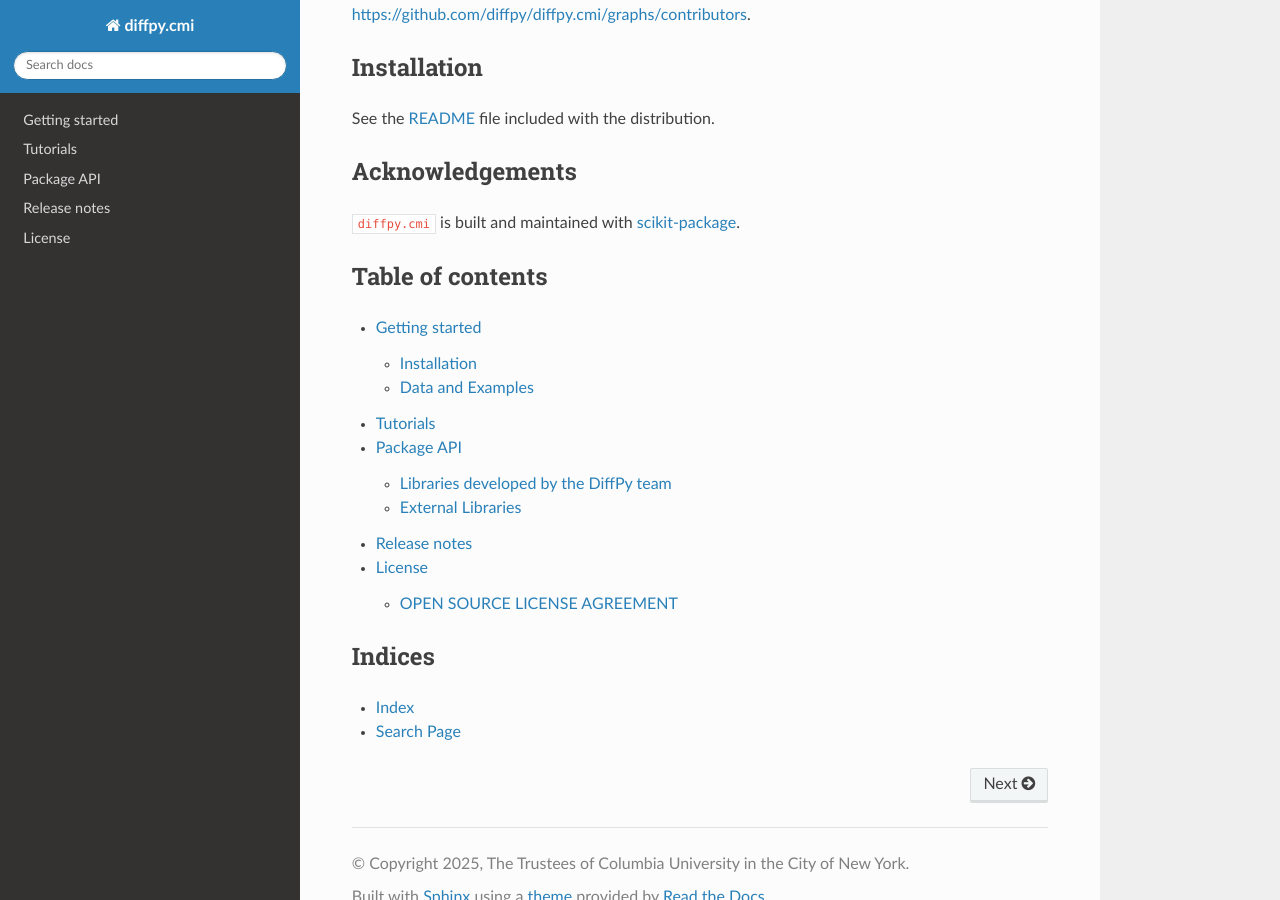
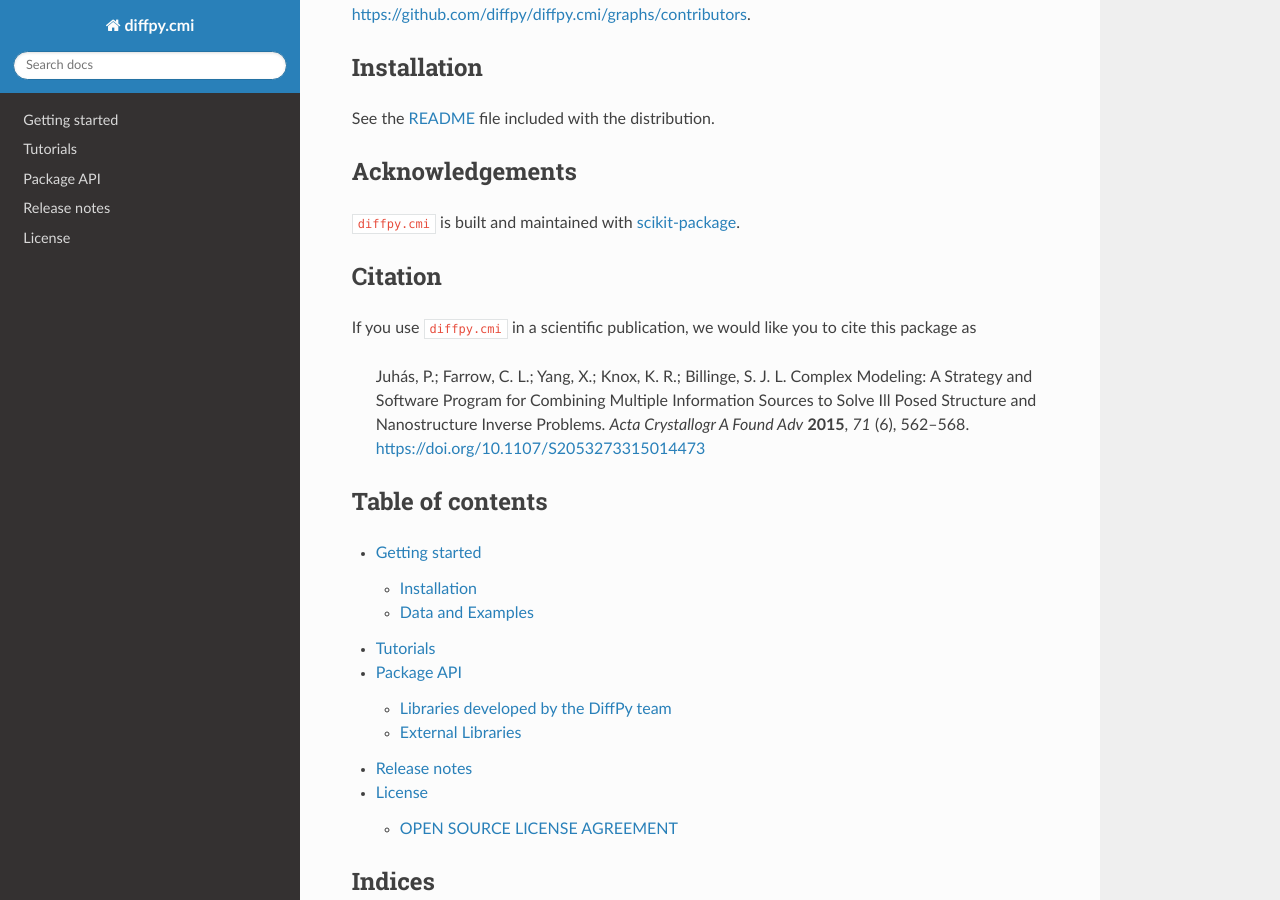
Before and after one commit to diffpy/diffpy.cmi, a Sphinx documentation site: the page built from doc/source/index.rst, in a window 1280 px wide and 900 px high, scrolled down 1005 px. Built offline with Sphinx 7.4.7 and the Read the Docs theme 3.1.0, drawn with Linux system fonts in a browser that asks for light colours.

Commit message:
docs: add paper citation to docs

```diff
--- a/doc/source/index.rst
+++ b/doc/source/index.rst
@@ -43,6 +43,18 @@ Acknowledgements
 
 ``diffpy.cmi`` is built and maintained with `scikit-package <https://scikit-package.github.io/scikit-package/>`_.
 
+========
+Citation
+========
+
+If you use ``diffpy.cmi`` in a scientific publication, we would like you to cite this package as
+
+    Juhás, P.; Farrow, C. L.; Yang, X.; Knox, K. R.; Billinge, S. J. L.
+    Complex Modeling: A Strategy and Software Program for Combining Multiple Information Sources to Solve Ill Posed Structure and Nanostructure Inverse Problems.
+    *Acta Crystallogr A Found Adv* **2015**, *71* (6), 562–568.
+    `https://doi.org/10.1107/S2053273315014473 <https://doi.org/10.1107/S2053273315014473>`_
+
+
 =================
 Table of contents
 =================
```
